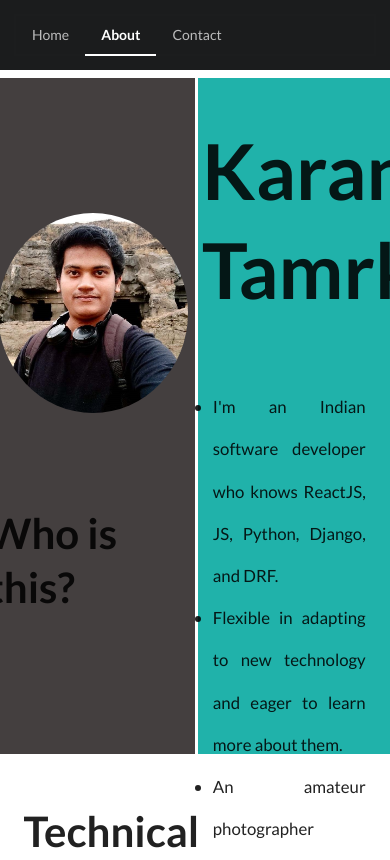
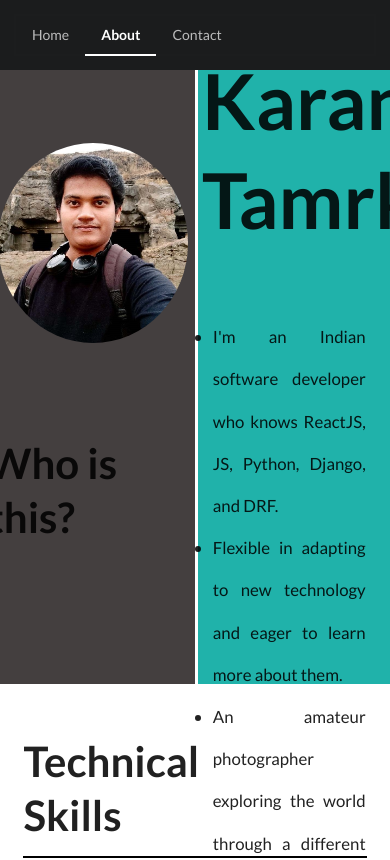
Before and after one commit to ktam0001/portfolio, a React (Create React App) app: page /about in a window 390 px wide. Shown: the top 860 px of the page. Built offline with nearby package versions, Linux system fonts and the light colour scheme.

Commit message:
feat: added responsive friendly behaviour to footer at home page, added few more updates

```diff
--- a/src/components/Header.js
+++ b/src/components/Header.js
@@ -6,7 +6,7 @@ const Header = (props) => {
     //target.attributes[1].nodeValue
 
     return (
-        <div className="ui inverted segment" style = {{'borderRadius' : '0', 'margin' : 0, 'width' : '100vw'}}>
+        <div className="ui inverted segment" style = {{'borderRadius' : '0', 'margin' : 0, 'width' : '100vw', 'position' : 'fixed', 'top' : 0, 'zIndex' : 1000}}>
             <div className="ui inverted secondary pointing menu">
                 <NavLink exact className = {props.prop === 'Home' ? 'item active' : 'item'} to = '/'>
                     Home
--- a/src/components/styles/basic.css
+++ b/src/components/styles/basic.css
@@ -14,7 +14,7 @@
   /* padding: 2rem; */
   text-align: center;
   position: relative;
-  height: 100vh;
+  height: 90vh;
 }
 .center-rounded{
     height: 180px;
```
